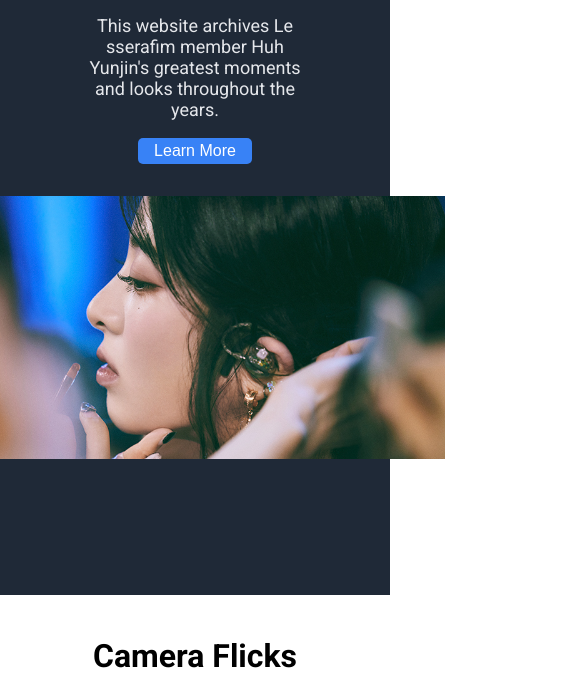
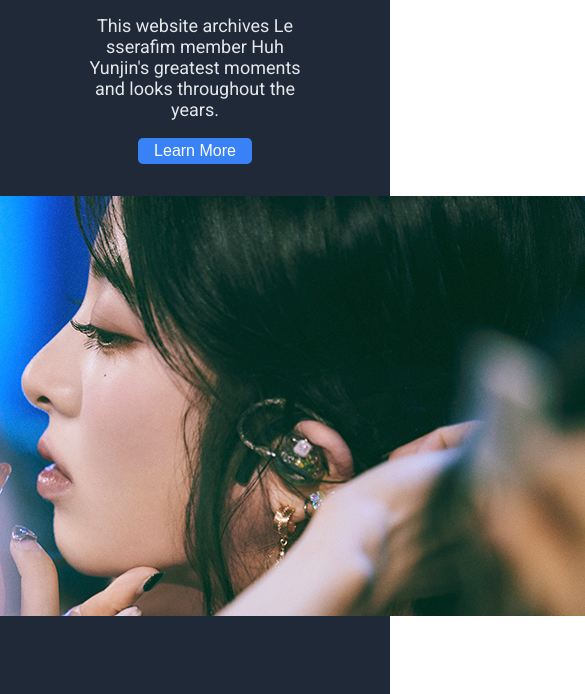
Before and after one commit to rjuntivero/sample-website, a plain HTML site: page index.html in a window 390 px wide. Shown: the part 406-1100 px from the top of the page, 585 px wide, since content can reach past the window. Drawn offline with Linux system fonts and the light colour scheme.

Commit message:
Added vw units to img to test responsiveness

```diff
--- a/styles.css
+++ b/styles.css
@@ -80,7 +80,7 @@ button {
 }
 
 img {
-    width: 500px;
+    width: (500px + 0.5vw);
     height: auto;
 }
 button.signUpButton {
```
